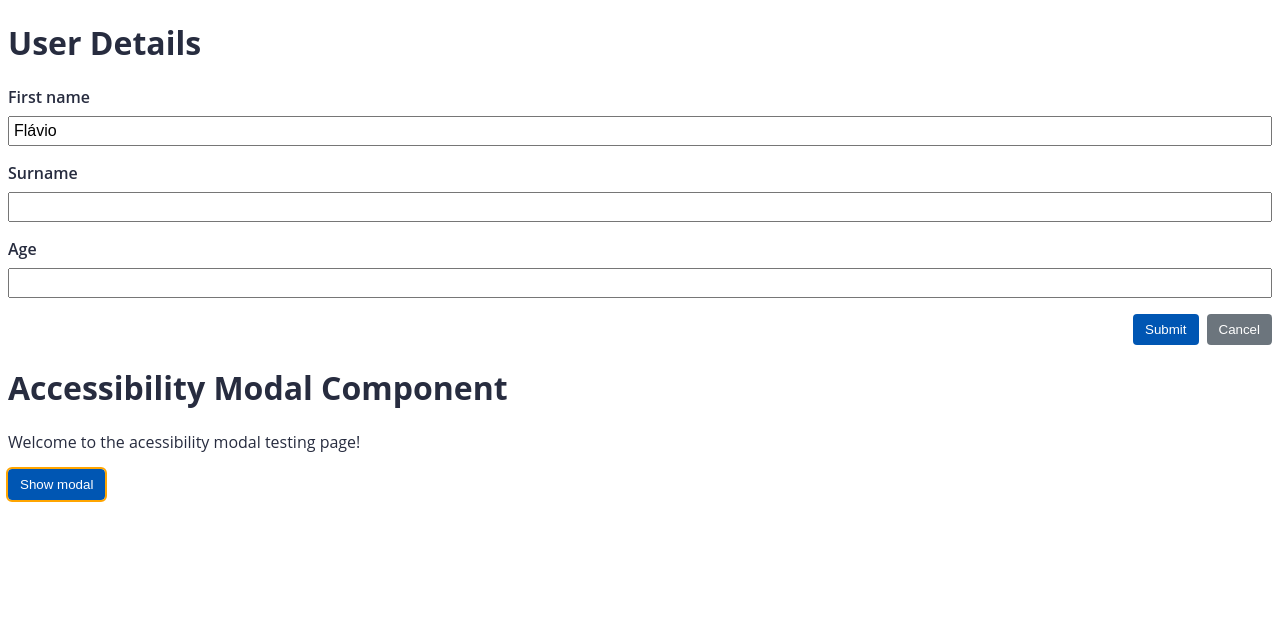
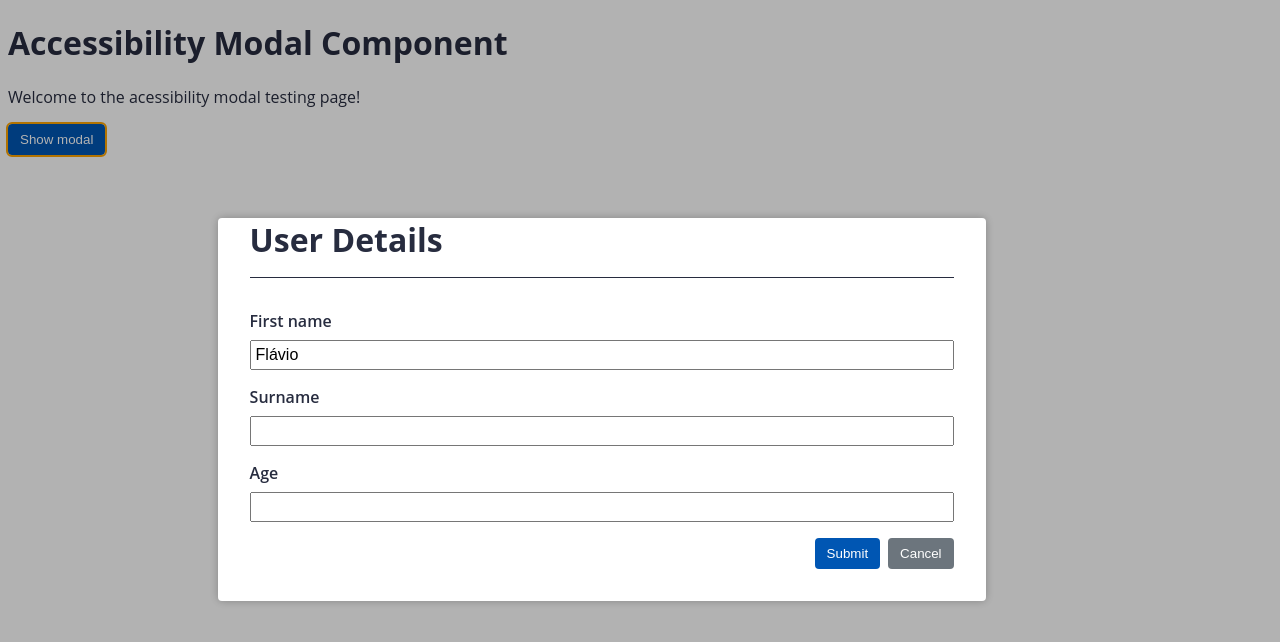
Before and after one commit to josiasmartins/angular_avancando_design_componentes_acessibilidade, an Angular app: page / in a window 1280 px wide. Both pictures are taken after a click on the button "Show modal". Shown: the top 642 px of the page. Built offline with nearby package versions, Linux system fonts and the light colour scheme.

Commit message:
feat: estilizado o componente modal

```diff
--- a/src/app/shared/components/modal/modal.component.scss
+++ b/src/app/shared/components/modal/modal.component.scss
@@ -0,0 +1,33 @@
+.modal-overlay {
+  position: fixed;
+  z-index: 100;
+  top: 0;
+  left: 0;
+  right: 0;
+  bottom: 0;
+  align-items: center;
+  justify-content: center;
+  background-color: rgba(0, 0, 0, 0.3);
+  .modal-content {
+    padding: 0 2rem 2rem 2rem;
+    margin: 2%;
+    @media(max-width: 599px) {
+      min-width: 94%;
+    }
+    @media(min-width: 600px) {
+      max-width: 60%;
+      margin: 17%;
+    }
+    // min-width: clamp(94%, 94%, 100%);
+    // min-width: 64%;
+    border-radius: 4px;
+    box-shadow: 0 0 8px rgba(0, 0, 0, 0.25);
+    background-color: white;
+
+    .modal-title {
+      border-bottom: solid 1px;
+      padding-bottom: 1rem;
+      margin-bottom: 2rem;
+    }
+  }
+}
```
